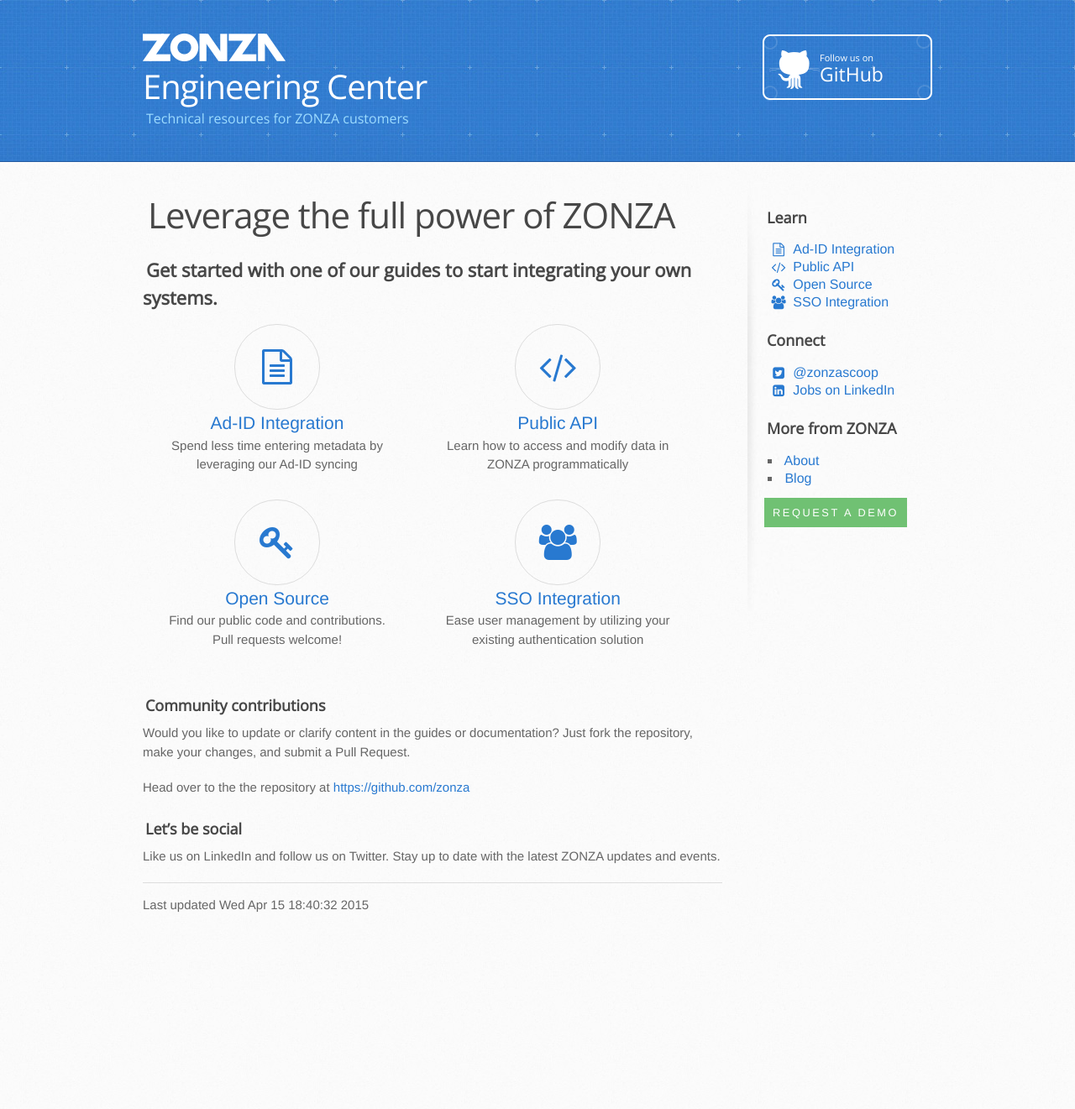
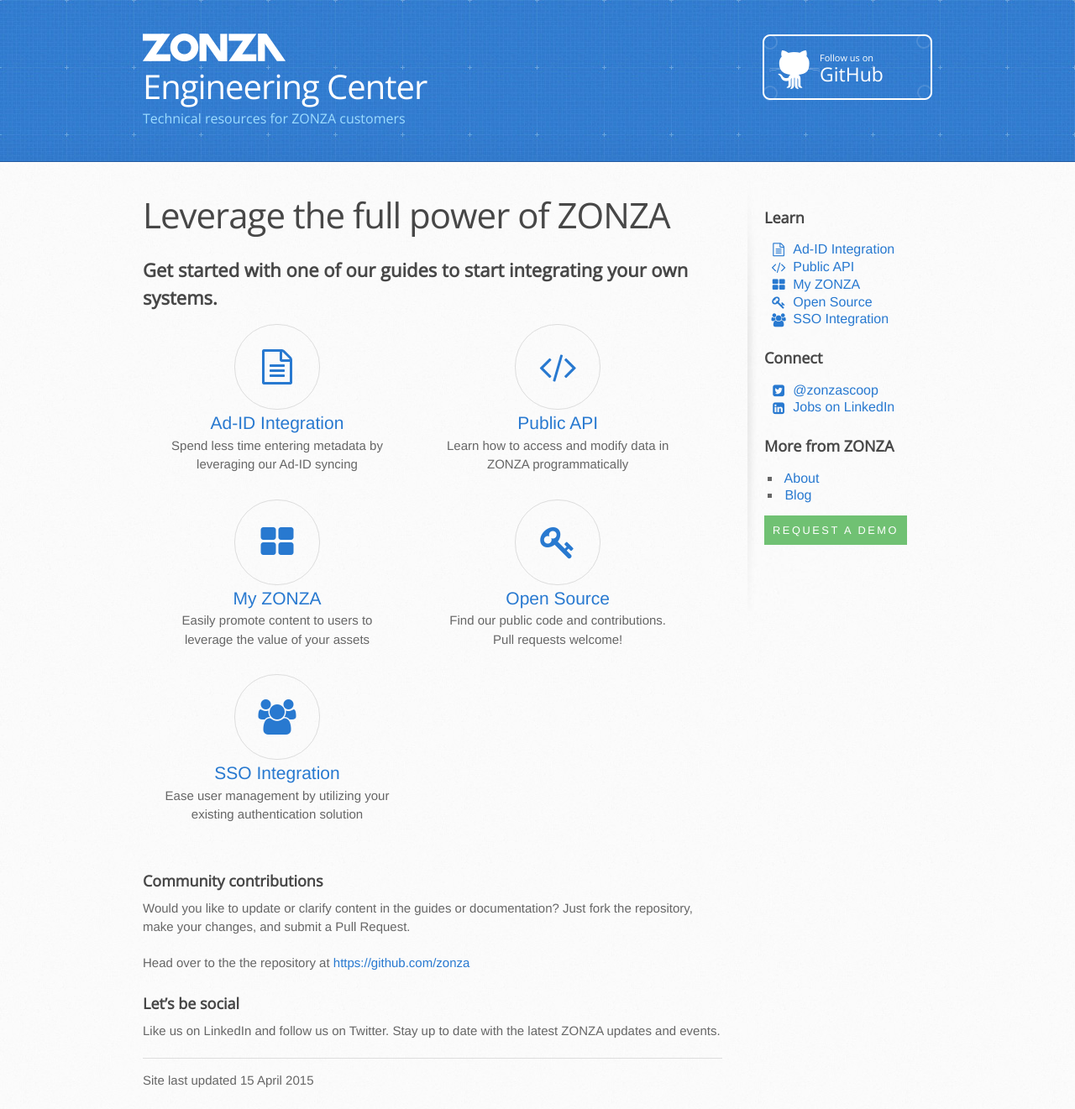
Before and after one commit to zonza/zonza.github.io, a Jekyll site: the page built from index.md, in a window 1280 px wide. Shown: the whole page at 84% size. Built offline with Jekyll 4.4.1, drawn with Linux system fonts in a browser that asks for light colours; nearby versions of some CDN libraries; before the commit the page ends 1112 px from its top, so only the background shows below that; some of the changed lines change nothing that is shown.

Commit message:
Add My ZONZA page

```diff
--- a/_layouts/default.html
+++ b/_layouts/default.html
@@ -11,7 +11,7 @@
         <section id="main-content">
             {{content}}
             <hr />
-            Last updated {{site.time | date: "%c "}}
+            Site last updated {{site.time | date: "%-d %B %Y"}}
         </section>
 
 
--- /dev/null
+++ b/myzonza.md
@@ -0,0 +1,99 @@
+---
+layout: default
+title: My ZONZA
+icon: fa-th-large
+description: Easily promote content to users to leverage the value of your assets
+tags: learn
+---
+
+
+## <i class="fa {{page.icon}}"></i> {{page.title}}
+
+<div class="pull-right">
+<h3>Key Benefits</h3>
+<ul>
+<li>Allow brands to showcase marketing excellence</li>
+<li>Spread best practices</li>
+<li>Promote asset reuse</li>
+<li>Creates brand consistency across all regions and territories using ZONZA</li>
+</ul>
+</div>
+
+The 'My ZONZA' feature is a tool designed to allow global marketers and
+content creators to showcase their work through a beautiful and highly
+customisable interface. The portal provides marketers with new ways to help
+them present content in a more engaging, intuitive and efficient way. The
+portal is also partly customized to each user to enable quick access to the
+most relevant content.
+
+<ul class="fa-ul">
+    <li>
+        <a href="/resources/My Zonza.pdf"><i class="fa fa-cloud-download"></i> Download the full Training Guide</a>
+    </li>
+    <li>
+        <a href="/resources/myzonza-carousel-specs-with-guides.psd"><i class="fa fa-cloud-download"></i> Download the carousel Photoshop template</a>
+    </li>
+</ul>
+
+### Carousel
+
+<div class="pull-right">
+<h3>Best Practices</h3>
+<ul>
+<li>Supported image formats are JPEG and PNG; the recommended resolution is 1024 X 300 pixels</li>
+<li>Content should be within boundaries shown in the <a href="/resources/myzonza-carousel-specs-with-guides.psd"><i class="fa fa-cloud-download"></i> Photoshop template</a> to ensure it is visible.</li>
+</ul>
+</div>
+
+The carousel is a slider control that automatically rotates banners on the My
+ZONZA personal homepage. These banners are displayed to everyone and are the
+starting point for promoting content. These banners can also link to anywhere
+on the web, for example an item or set in ZONZA, your marketing website,
+support pages or social networking pages.
+
+Users with permission can add, edit, and delete banners as required.
+
+![My ZONZA Carousel](/images/myzonza-carousel.png)
+
+The Photoshop template (shown below) marks out all of the carousel overlays
+to help you position and size these images. Ideally content should stay within
+the red area. The minimum images size should be from green edge to green edge.
+
+
+[![My ZONZA Carousel Specs](/resources/myzonza-carousel-specs.png)](/resources/myzonza-carousel-specs-with-guides.psd)
+
+### Personal Homepage
+
+My ZONZA is typically the landing page for users when they log into
+ZONZA thus it is important for it to show the lastest, most relevant content.
+Aside from the Carousel described above, content is dynamically updated
+depending on each user’s browsing history and search preferences.
+
+This is great for users who want to tailor the content shown to only that
+which they are interested in e.g. content in a specific region, for a specific
+brand, or assets waiting approval.
+
+![My ZONZA Personal Home](/images/myzonza-personal.png)
+
+### Category pages
+
+<div class="pull-right">
+<h3>The Menu</h3>
+<img src="/images/myzonza-category-menu.png"/>
+<ul>
+<li>Access category pages using the pulldown menu at the top of the Assets page in
+ZONZA. All of the categories are shown and are visible to all users.</li>
+<li>New category pages can be added if you have permission by clicking the last
+icon.</li>
+<li>You can always go back to your personal homepage by clicking the first home icon.</li>
+</ul>
+</div>
+
+You can enrich your marketing collateral by creating branded Category pages
+and set these pages up to provide end-users with contextual information and
+files related to the brands they’re interested in, such as case studies,
+research papers, industry white papers, market research, brand strategy, and
+values.
+
+The creation of categories is details in the Training Guide. Editing can be
+restricted to any subset of users.
--- a/stylesheets/stylesheet.css
+++ b/stylesheets/stylesheet.css
@@ -649,7 +649,6 @@
   font-size: 2.8em;
   font-weight: normal;
   color: #474747;
-  text-indent: 6px;
   letter-spacing: -1px;
 }
 
@@ -666,7 +665,6 @@
   font-size: 22px;
   font-weight: bold;
   color: #474747;
-  text-indent: 4px;
 }
 /*#main-content h2:before {*/
   /*padding-right: 0.3em;*/
@@ -682,7 +680,6 @@
   font-size: 18px;
   font-weight: bold;
   color: #474747;
-  text-indent: 3px;
 }
 
 /*#main-content h3:before {*/
@@ -698,7 +695,6 @@
   font-size: 15px;
   font-weight: bold;
   color: #474747;
-  text-indent: 3px;
 }
 
 /*h4:before {*/
@@ -713,7 +709,6 @@
   font-family: 'Open Sans', 'Helvetica Neue', Helvetica, Arial, serif;
   font-size: 14px;
   color: #474747;
-  text-indent: 3px;
 }
 /*h5:before {*/
   /*padding-right: 0.3em;*/
@@ -727,7 +722,6 @@
   font-family: 'Open Sans', 'Helvetica Neue', Helvetica, Arial, serif;
   font-size: .8em;
   color: #474747;
-  text-indent: 3px;
 }
 /*h6:before {*/
   /*padding-right: 0.3em;*/
```
Also changed, not shown: images/myzonza-carousel.png (added), images/myzonza-category-menu.png (added), images/myzonza-category.png (added), resources/myzonza-carousel-specs.png (added), 3 other files.
